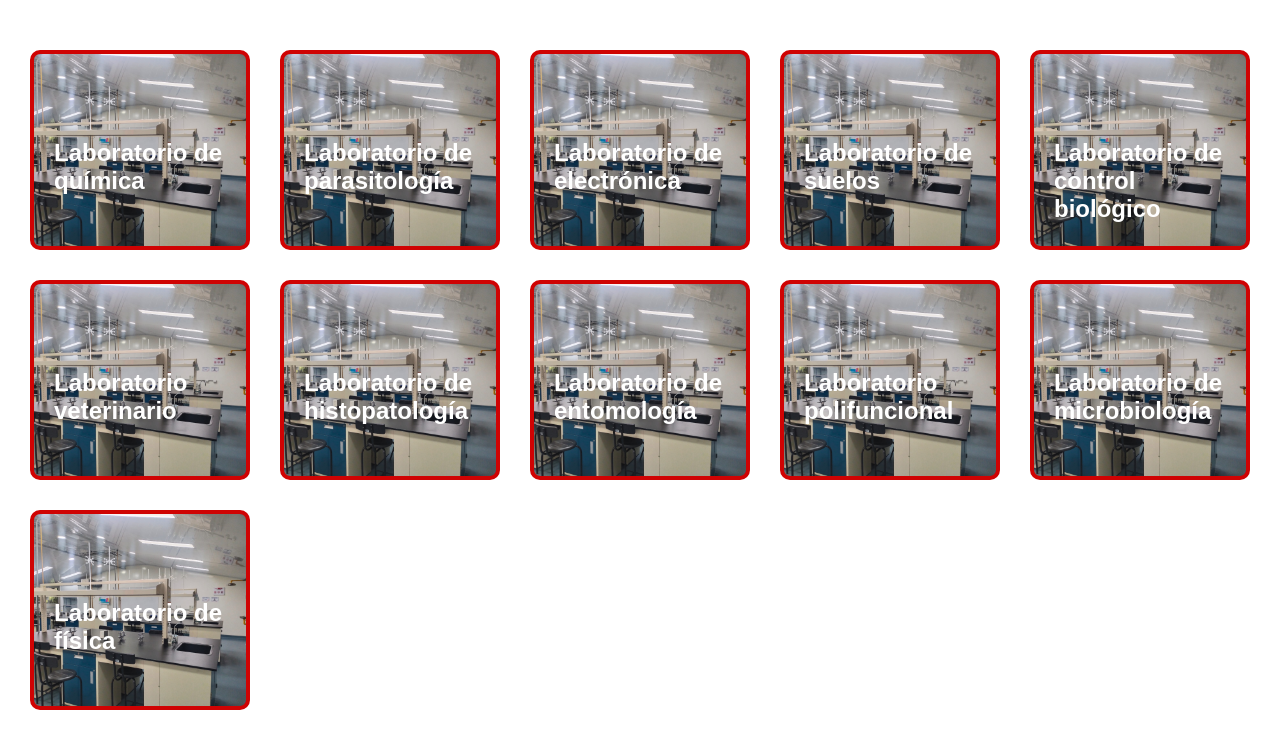
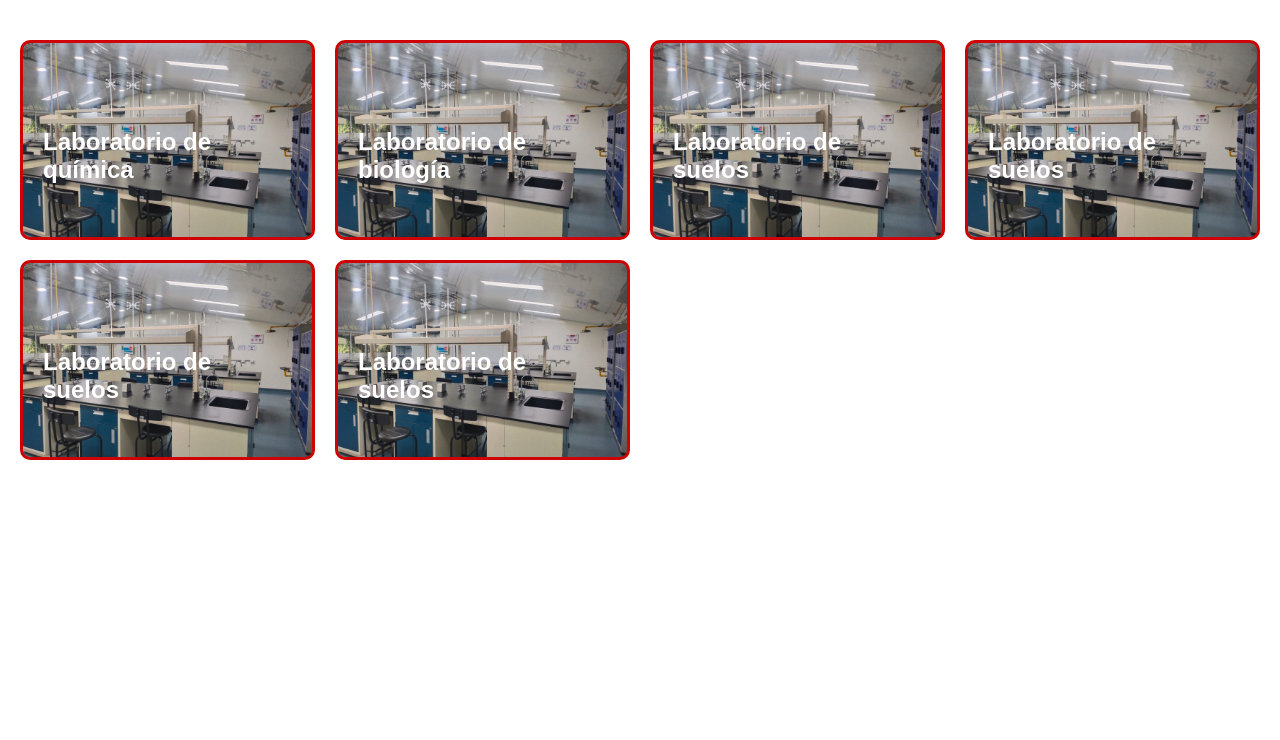
Before and after one commit to javigato2236/labs-unillanos, a Flask app: page / in a window 1280 px wide. Shown: the part 80-820 px from the top of the page. After the commit the page ends 540 px from the top, so only its background shows below. Run offline with Flask 3, Linux system fonts and the light colour scheme.

Commit message:
arreglando modulos para iniciar sesion

```diff
--- a/src/static/css/estilo.css
+++ b/src/static/css/estilo.css
@@ -35,21 +35,26 @@ header img{
 }
 
 .contenedor_inicios{
-    display: grid;
-    grid-template-columns: repeat(5, 1fr);
-    gap:30px;
+    display:grid;
+    grid-template-columns: repeat(4, 1fr);
+    gap: 20px;
+    margin: 20px;
+
     /* con la propiedad gap y el numero de pixeles ponemos espacios entre los
     blokes de un modo mas facil pero esto solo funciona si usamos display gird y grid-template-columns: repeat(5, 1fr); donde
     escogemos el nuemro de colummnas y las fracciones que van a usar cada colummna*/
-    margin: 30px;
+
 
 }
 
 
 .inicios{
-    border:4px solid rgb(207, 3, 3);
-    border-radius: 10px;
-    min-height: 200px;
+
+
+
+    border-radius:10px;
+    border:solid 3px  rgb(207, 3, 3) ;
+    min-height:200px;
     font-weight: bold;
     padding: 20px;
     position: relative;
@@ -60,11 +65,11 @@ header img{
 }
 
 .inicios:hover{
-    transform: scale(0.90);/*colocamos el tamño de escala de la imagen cuanmdo pasamos el cursor por ensima de ella*/
+    transform: scale(0.90);}/*colocamos el tamño de escala de la imagen cuanmdo pasamos el cursor por ensima de ella*/
 
-}
 
-.textos a h2{
+
+.textos h2{
     color:white;
     height: 100%;
     display: flex;
--- a/src/templates/index.html
+++ b/src/templates/index.html
@@ -10,82 +10,70 @@
 
     <div class="contenedor_inicios">
 
-        <div class="inicios" style="background-image:url('../static/assets/img/5.png');">
-            <div class="textos">
-                <a href="{{url_for('ini_sesion')}}"><h2>Laboratorio de química</h2></a>
+        <a href="{{url_for('ini_sesion')}}">
+            <div class="inicios" style="background-image: url(../static/assets/img/5.png);">
+                <div class="textos">
+                    <h2>Laboratorio de química</h2>
+
+                </div>
 
             </div>
-        </div>
+        </a>
 
-        <div class="inicios" style="background-image:url('../static/assets/img/5.png');">
-            <div class="textos">
-                <a href="#"><h2>Laboratorio de parasitología</h2></a>
+        <a href="{{url_for('ini_sesion')}}">
+            <div class="inicios" style="background-image: url(../static/assets/img/5.png);">
+                <div class="textos">
+                    <h2>Laboratorio de biología</h2>
+
+                </div>
 
             </div>
-        </div>
+        </a>
 
-        <div class="inicios" style="background-image:url('../static/assets/img/5.png');">
-            <div class="textos">
-                <a href="#"><h2>Laboratorio de electrónica</h2></a>
+        <a href="{{url_for('ini_sesion')}}">
+            <div class="inicios" style="background-image: url(../static/assets/img/5.png);">
+                <div class="textos">
+                    <h2>Laboratorio de suelos</h2>
+
+                </div>
 
             </div>
-        </div>
+        </a>
 
-        <div class="inicios" style="background-image:url('../static/assets/img/5.png');">
-            <div class="textos">
-                <a href="#"><h2>Laboratorio de suelos</h2></a>
+        <a href="{{url_for('ini_sesion')}}">
+            <div class="inicios" style="background-image: url(../static/assets/img/5.png);">
+                <div class="textos">
+                    <h2>Laboratorio de suelos</h2>
+
+                </div>
 
             </div>
-        </div>
+        </a>
 
-        <div class="inicios" style="background-image:url('../static/assets/img/5.png');">
-            <div class="textos">
-                <a href="#"><h2>Laboratorio de control biológico</h2></a>
+        <a href="{{url_for('ini_sesion')}}">
+            <div class="inicios" style="background-image: url(../static/assets/img/5.png);">
+                <div class="textos">
+                    <h2>Laboratorio de suelos</h2>
+
+                </div>
 
             </div>
-        </div>
+        </a>
 
-        <div class="inicios" style="background-image:url('../static/assets/img/5.png');">
-            <div class="textos">
-                <a href="#"><h2>Laboratorio veterinario</h2></a>
+        <a href="{{url_for('ini_sesion')}}">
+            <div class="inicios" style="background-image: url(../static/assets/img/5.png);">
+                <div class="textos">
+                    <h2>Laboratorio de suelos</h2>
+
+                </div>
 
             </div>
-        </div>
+        </a>
 
-        <div class="inicios" style="background-image:url('../static/assets/img/5.png');">
-            <div class="textos">
-                <a href="#"><h2>Laboratorio de histopatología</h2></a>
 
-            </div>
-        </div>
 
-        <div class="inicios" style="background-image:url('../static/assets/img/5.png');">
-            <div class="textos">
-                <a href="#"><h2>Laboratorio de entomología</h2></a>
 
-            </div>
-        </div>
 
-        <div class="inicios" style="background-image:url('../static/assets/img/5.png');">
-            <div class="textos">
-                <a href="#"><h2>Laboratorio polifuncional</h2></a>
-
-            </div>
-        </div>
-
-        <div class="inicios" style="background-image:url('../static/assets/img/5.png');">
-            <div class="textos">
-                <a href="#"><h2>Laboratorio de microbiología</h2></a>
-
-            </div>
-        </div>
-
-        <div class="inicios" style="background-image:url('../static/assets/img/5.png');">
-            <div class="textos">
-                <a href="#"><h2>Laboratorio de física</h2></a>
-
-            </div>
-        </div>
 
 
 
```
